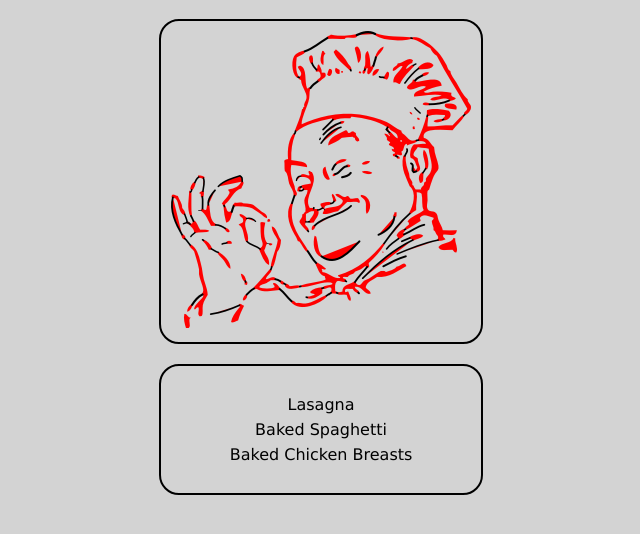
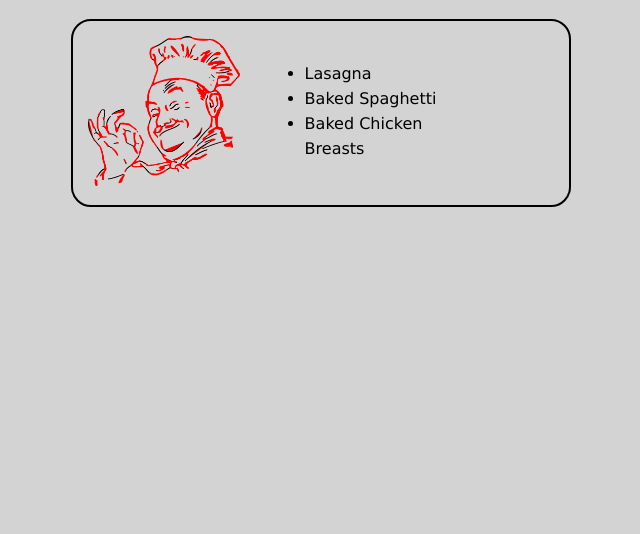
Before and after one commit to Thomsn1337/odin-recipes, a plain HTML site: page index.html in a window 1280 px wide. Shown: the part 62-596 px from the top of the page, without its empty margins (319-959 px from the left). Drawn offline with Linux system fonts and the light colour scheme.

Commit message:
Update alignment on index.html
To learn about inline and block in CSS I changed up the layout on the
homepage.

```diff
--- a/index.html
+++ b/index.html
@@ -12,6 +12,7 @@
     <div class="container">
         <h1 class="title">Odin Recipes</h1>
 
+        <div class="card">
             <div class="art">
                 <img src="./images/chef.png" alt="Chef">
             </div>
@@ -24,6 +25,7 @@
                 </ul>
             </div>
         </div>
+    </div>
 </body>
 
 </html>
--- a/styles/index.css
+++ b/styles/index.css
@@ -14,31 +14,41 @@ body {
     text-align: center;
 }
 
-.art {
-    width: 300px;
+.card {
+    margin: auto;
     border: 2px solid black;
     border-radius: 20px;
-    padding: 10px;
-    margin: auto;
+    padding: 15px;
+}
+
+.art {
+    display: inline-block;
+    border-radius: 20px;
 }
 
 .art img {
-    width: 300px;
+    height: 150px;
 }
 
 .list {
-    border: 2px solid black;
-    border-radius: 20px;
+    position: relative;
+    vertical-align: top;
+    display: inline-block;
     text-align: center;
     line-height: 25px;
     width: 300px;
-    padding: 10px;
-    margin: 20px auto;
+    height: 150px;
 }
 
 .list ul {
+    position: absolute;
+    margin: 0;
     padding: 0;
-    list-style: none;
+    top: 50%;
+    left: 50%;
+    transform: translate(-50%, -50%);
+    text-align: left;
+    width: 60%;
 }
 
 .list a {
```
Lines whose indentation alone changed are shown as unchanged.
